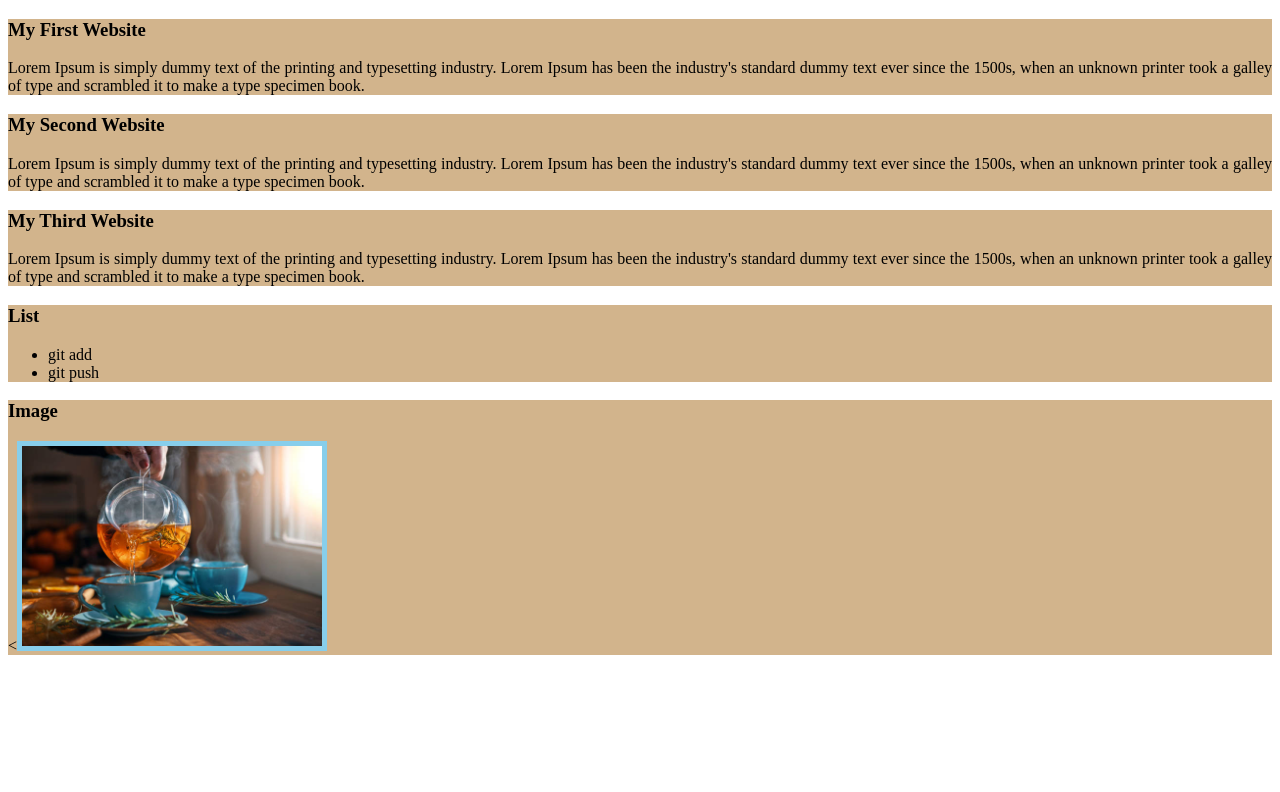
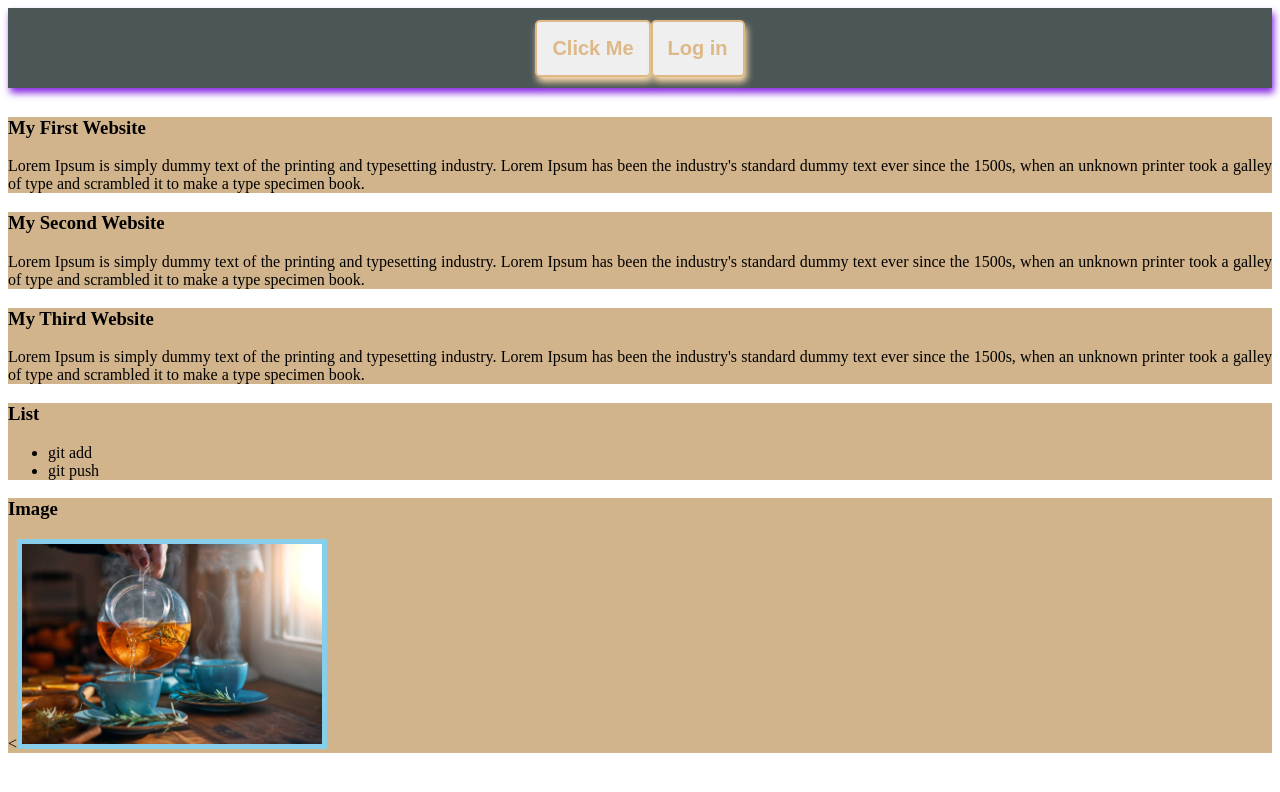
Before and after one commit to istiak19/my-first-github-repo, a plain HTML site: page index.html in a window 1280 px wide. Drawn offline with Linux system fonts and the light colour scheme.

Commit message:
4th commit

```diff
--- a/index.html
+++ b/index.html
@@ -7,6 +7,11 @@
     <link rel="stylesheet" href="styles/blog.css">
 </head>
 <body>
+    <div class="container">
+        <button class="custom">Click Me</button>
+        <input type="submit" value="Log in" class="custom">
+
+    </div>
     <div>
         <h3>My First Website</h3>
         <p>Lorem Ipsum is simply dummy text of the printing and typesetting industry. Lorem Ipsum has been the industry's standard dummy text ever since the 1500s, when an unknown printer took a galley of type and scrambled it to make a type specimen book.</p>
@@ -28,7 +33,7 @@
     </div>
     <div>
         <h3>Image</h3>
-        <<img src="Tea.jpg" alt="A cup of tea">
+        <<img src="Tea.jpg" alt="A cup of tea"
     </div>
 </body>
 </html>
--- a/styles/blog.css
+++ b/styles/blog.css
@@ -1,11 +1,28 @@
 div {
     background-color: tan;
-    padding:0;
+    padding:0px;
     margin-bottom: 10px;
     text-align: justify;
-    /* border: 10px solid skyblue; */
 }
 img{
     width: 300px;
     border: 5px solid skyblue;
 }
+.container{
+    background-color: rgb(75, 86, 86);
+    justify-content: center;
+    display:inline-flex;
+    align-items: center;
+    width: 100%;
+    height: 80px;
+    box-shadow: 2px 5px 7px blueviolet;
+}
+.custom{
+    font-size: 20px;
+    font-weight: 600;
+    color: burlywood;
+    padding: 15px;
+    box-shadow: 2px 5px 7px navajowhite;    /* background-size: 0%; */
+    border: 2px solid;
+    border-radius: 5px;
+}
```
